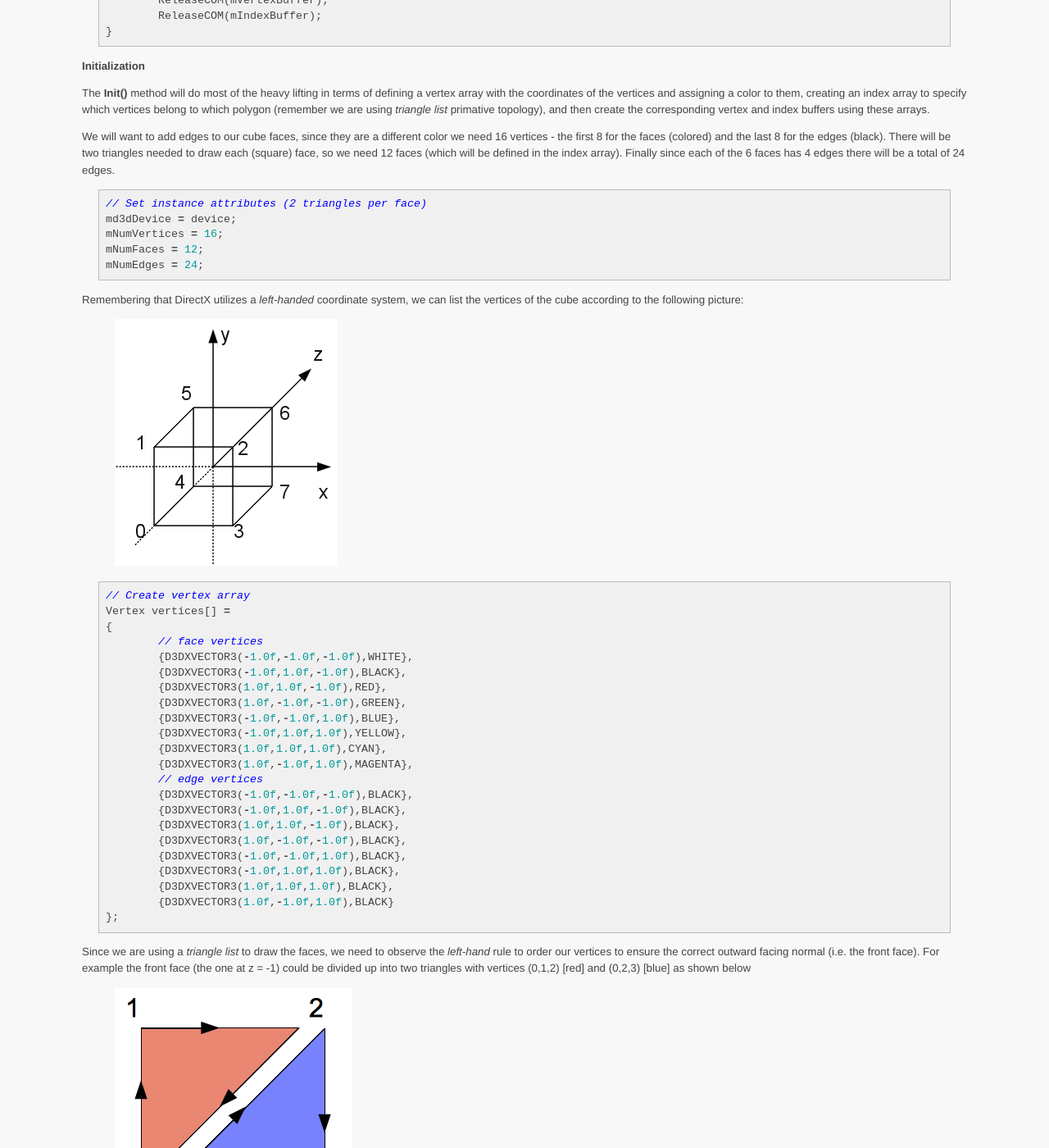
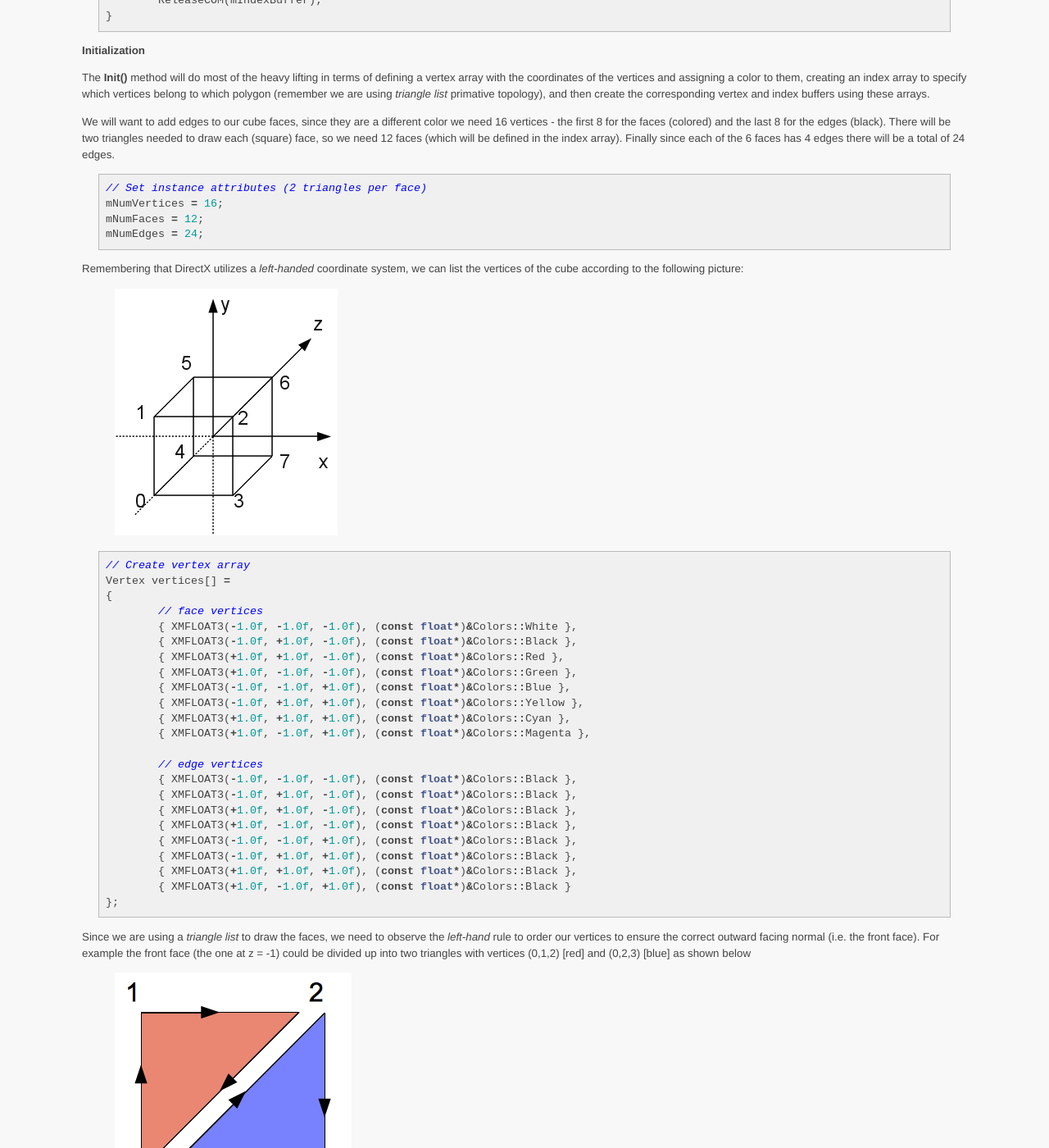
Before and after one commit to ycpcs/cs470-fall2014, a Jekyll site: the page built from labs/lab04.md, in a window 1280 px wide and 1400 px high, scrolled down 1340 px. Shown: the whole window at 82% size. Built offline with Jekyll 4.4.1, drawn with Linux system fonts in a browser that asks for light colours; Markdown is read by kramdown in place of the engine named in the settings; some of the changed text lies outside the part shown.

Commit message:
fix lab4
fix lab4 code snippets

````diff
--- a/labs/lab04.md
+++ b/labs/lab04.md
@@ -28,7 +28,6 @@ DWORD mNumFaces;
 DWORD mNumEdges;
 
 // DirectX objects
-ID3D11Device* md3dDevice;
 ID3D11Buffer* mVertexBuffer;
 ID3D11Buffer* mIndexBuffer;
 ```
@@ -45,8 +44,8 @@ First we need define a structure to describe what information will be stored for
 
 // Vertex structure
 struct Vertex {
-	D3DXVECTOR3 pos;
-	D3DXCOLOR color;
+	XMFLOAT3 pos;
+	XMFLOAT4 color;
 };
 ```
 
@@ -82,7 +81,6 @@ We will want to add edges to our cube faces, since they are a different color we
 
 ```cpp
 // Set instance attributes (2 triangles per face)
-md3dDevice = device;
 mNumVertices = 16;
 mNumFaces = 12;
 mNumEdges = 24;
@@ -97,23 +95,24 @@ Remembering that DirectX utilizes a *left-handed* coordinate system, we can list
 Vertex vertices[] =
 {
 	// face vertices
-	{D3DXVECTOR3(-1.0f,-1.0f,-1.0f),WHITE},
-	{D3DXVECTOR3(-1.0f,1.0f,-1.0f),BLACK},
-	{D3DXVECTOR3(1.0f,1.0f,-1.0f),RED},
-	{D3DXVECTOR3(1.0f,-1.0f,-1.0f),GREEN},
-	{D3DXVECTOR3(-1.0f,-1.0f,1.0f),BLUE},
-	{D3DXVECTOR3(-1.0f,1.0f,1.0f),YELLOW},
-	{D3DXVECTOR3(1.0f,1.0f,1.0f),CYAN},
-	{D3DXVECTOR3(1.0f,-1.0f,1.0f),MAGENTA},
+	{ XMFLOAT3(-1.0f, -1.0f, -1.0f), (const float*)&Colors::White },
+	{ XMFLOAT3(-1.0f, +1.0f, -1.0f), (const float*)&Colors::Black },
+	{ XMFLOAT3(+1.0f, +1.0f, -1.0f), (const float*)&Colors::Red },
+	{ XMFLOAT3(+1.0f, -1.0f, -1.0f), (const float*)&Colors::Green },
+	{ XMFLOAT3(-1.0f, -1.0f, +1.0f), (const float*)&Colors::Blue },
+	{ XMFLOAT3(-1.0f, +1.0f, +1.0f), (const float*)&Colors::Yellow },
+	{ XMFLOAT3(+1.0f, +1.0f, +1.0f), (const float*)&Colors::Cyan },
+	{ XMFLOAT3(+1.0f, -1.0f, +1.0f), (const float*)&Colors::Magenta },
+
 	// edge vertices
-	{D3DXVECTOR3(-1.0f,-1.0f,-1.0f),BLACK},
-	{D3DXVECTOR3(-1.0f,1.0f,-1.0f),BLACK},
-	{D3DXVECTOR3(1.0f,1.0f,-1.0f),BLACK},
-	{D3DXVECTOR3(1.0f,-1.0f,-1.0f),BLACK},
-	{D3DXVECTOR3(-1.0f,-1.0f,1.0f),BLACK},
-	{D3DXVECTOR3(-1.0f,1.0f,1.0f),BLACK},
-	{D3DXVECTOR3(1.0f,1.0f,1.0f),BLACK},
-	{D3DXVECTOR3(1.0f,-1.0f,1.0f),BLACK}
+	{ XMFLOAT3(-1.0f, -1.0f, -1.0f), (const float*)&Colors::Black },
+	{ XMFLOAT3(-1.0f, +1.0f, -1.0f), (const float*)&Colors::Black },
+	{ XMFLOAT3(+1.0f, +1.0f, -1.0f), (const float*)&Colors::Black },
+	{ XMFLOAT3(+1.0f, -1.0f, -1.0f), (const float*)&Colors::Black },
+	{ XMFLOAT3(-1.0f, -1.0f, +1.0f), (const float*)&Colors::Black },
+	{ XMFLOAT3(-1.0f, +1.0f, +1.0f), (const float*)&Colors::Black },
+	{ XMFLOAT3(+1.0f, +1.0f, +1.0f), (const float*)&Colors::Black },
+	{ XMFLOAT3(+1.0f, -1.0f, +1.0f), (const float*)&Colors::Black }
 };
 ```
 
````
